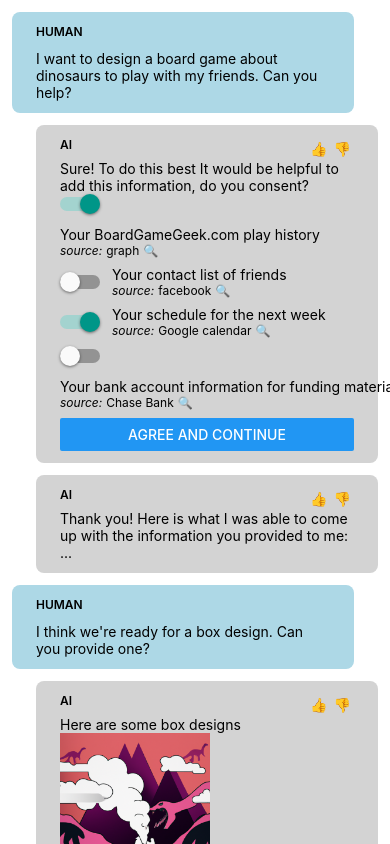
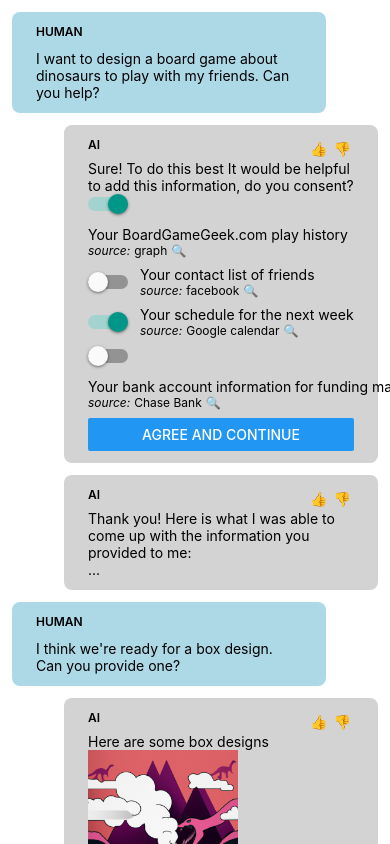
Before and after one commit to chrisglein/artificial-chat, a React Native app: screen / in a window 390 px wide. Shown: the top 844 px of the page. Built offline with nearby package versions, Linux system fonts and the light colour scheme.

Commit message:
Increase conversational offset

```diff
--- a/App.tsx
+++ b/App.tsx
@@ -349,11 +349,11 @@ const styles = StyleSheet.create({
   },
   humanSection: {
     backgroundColor: 'lightblue',
-    marginRight: 36,
+    marginRight: 64,
   },
   aiSection: {
     backgroundColor: 'lightgray',
-    marginLeft: 36,
+    marginLeft: 64,
   },
   sectionTitle: {
     fontSize: 12,
```
